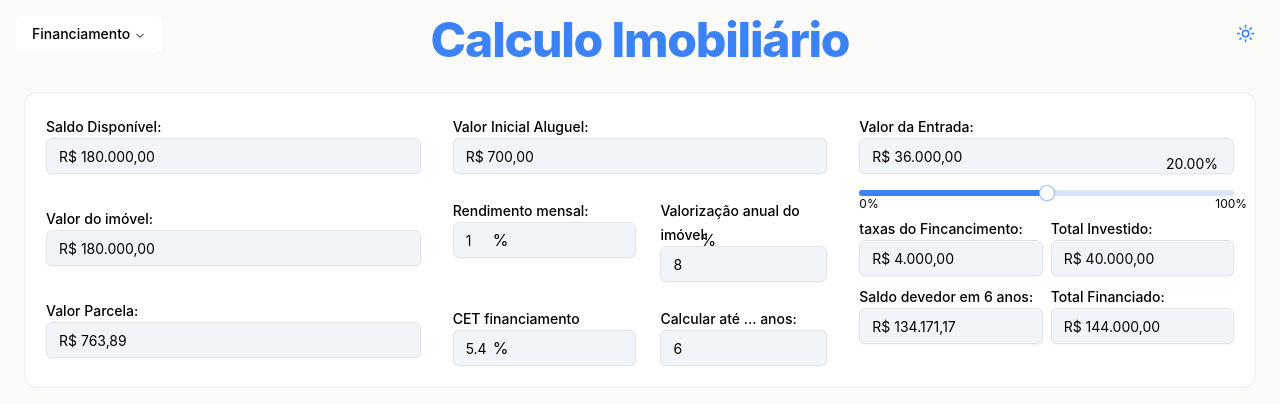
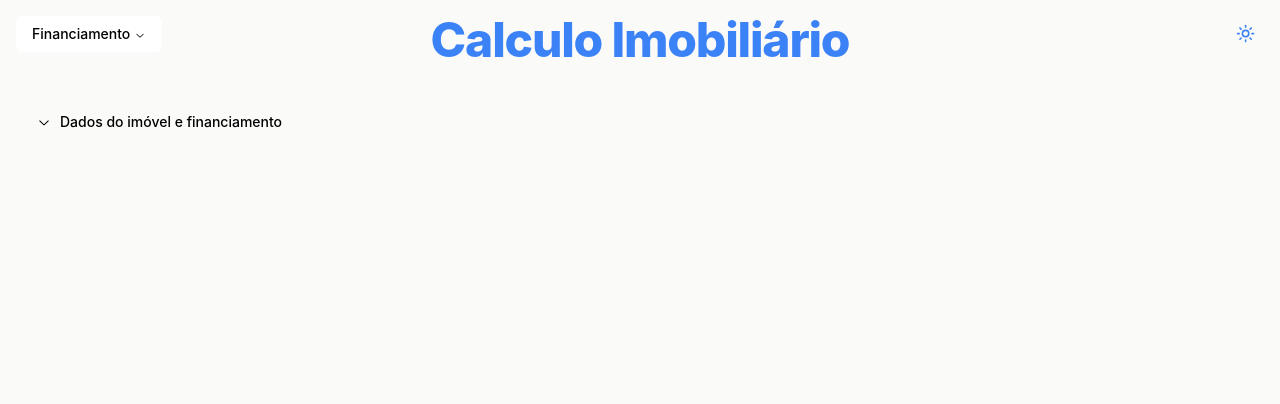
Before and after one commit to brunobeise/calculo-imobiliario, a React (Vite) app: page / in a window 1280 px wide. Shown: the top 404 px of the page. Built offline with nearby package versions, Linux system fonts and the light colour scheme.

Commit message:
accordion

```diff
--- a/package.json
+++ b/package.json
@@ -11,6 +11,7 @@
   },
   "dependencies": {
     "@hookform/resolvers": "^3.3.4",
+    "@radix-ui/react-accordion": "^1.1.2",
     "@radix-ui/react-dropdown-menu": "^2.0.6",
     "@radix-ui/react-icons": "^1.3.0",
     "@radix-ui/react-label": "^2.0.2",
--- a/src/components/ImovelDataCard.tsx
+++ b/src/components/ImovelDataCard.tsx
@@ -2,7 +2,6 @@
 import { formatterReal, numeroParaReal, realParaNumero } from "@/lib/formatter";
 import { useState, useContext, useEffect } from "react";
 import { ImovelData, ImovelDataContext } from "../imovelDataContext";
-import { Card } from "./ui/card";
 import { Label } from "./ui/label";
 import { Input } from "./ui/input";
 import { Slider } from "./ui/slider";
@@ -12,6 +11,13 @@ import {
   calcValorizaçãoAluguel,
   calcValorizaçãoImóvel,
 } from "@/lib/calcs";
+import TypographyH3 from "./ui/typography";
+import {
+  Accordion,
+  AccordionContent,
+  AccordionItem,
+  AccordionTrigger,
+} from "./ui/accordion";
 
 export default function CardDadosImóvel() {
   const { imovelData, setImovelData } = useContext(ImovelDataContext);
@@ -27,6 +33,7 @@ export default function CardDadosImóvel() {
     valorInicialAluguel,
     valorParcela,
     taxaValorizaçãoDoImovel,
+    anosFinanciamento,
   } = imovelData;
 
   // const [lockMap, setLockMap] = useState({ saldoDevedor: false });
@@ -84,13 +91,14 @@ export default function CardDadosImóvel() {
 
     const valorParcela = calcValorParcela(
       valorImovel - valorEntrada,
-      taxaDeJuros
+      taxaDeJuros,
+      anosFinanciamento
     );
 
     const saldoDevedor = calcSaldoDevedor(
       valorImovel - valorEntrada,
       taxaDeJuros,
-      35,
+      anosFinanciamento,
       12 * anoFinal
     );
 
@@ -108,13 +116,22 @@ export default function CardDadosImóvel() {
     valorEntrada,
     taxaDeJuros,
     taxaValorizaçãoDoImovel,
+    anosFinanciamento,
   ]);
 
   return (
     <>
-      <Card className="col-span-12 mt-10 mx-2 p-5">
-        <form className="grid grid-cols-3 gap-8">
-          <div className="grid grid-flow-row gap-6">
+      <Accordion
+        className="mt-24 sm:mt-10 md:p-2 lg:p-5"
+        type="single"
+        collapsible
+      >
+        <AccordionItem value="item-1">
+          <AccordionTrigger>Dados do imóvel e financiamento</AccordionTrigger>
+          <AccordionContent className="mt-2">
+            <form className="grid grid-cols-1 gap-8">
+              <TypographyH3 text={"Informações do Imóvel"} />
+              <div className="grid grid-cols-1 lg:grid-cols-3  gap-6">
                 <div>
                   <Label htmlFor="valorImovel">Saldo Disponível:</Label>
                   <Input
@@ -125,7 +142,6 @@ export default function CardDadosImóvel() {
                     required
                   />
                 </div>
-
                 <div>
                   <Label htmlFor="valorImovel">Valor do imóvel:</Label>
                   <Input
@@ -136,7 +152,140 @@ export default function CardDadosImóvel() {
                     required
                   />
                 </div>
+                <div className="relative">
+                  <Label htmlFor="valorizaçãoDoImóvel">
+                    Valorização anual do imóvel:
+                  </Label>
+                  <Input
+                    onChange={(e) =>
+                      setImovelData(
+                        "taxaValorizaçãoDoImovel",
+                        Number(e.target.value)
+                      )
+                    }
+                    type="number"
+                    step={0.1}
+                    id="valorizaçãoDoImóvel"
+                    value={taxaValorizaçãoDoImovel}
+                    required
+                  />
+                  <span className={`absolute top-[1.85rem] left-[2.5rem]`}>
+                    %
+                  </span>
+                </div>
+              </div>
 
+              <TypographyH3 text={"Informações do Financiamento"} />
+
+              <div className="grid grid-cols-1 lg:grid-cols-3  gap-6">
+                <div>
+                  <Label htmlFor="valorImovel">Valor da Entrada:</Label>
+                  <div className="relative">
+                    <Input
+                      onChange={handleChangeReal}
+                      type="text"
+                      id="valorEntrada"
+                      value={valorEntradaField}
+                      required
+                    />
+                    <span className="text-sm absolute top-[50%] translate-y-[-50%] right-[1rem]">
+                      {((valorEntrada / valorImovel) * 100).toFixed(2) + "%"}
+                    </span>
+                  </div>
+
+                  <div className="relative mb-5 mt-4">
+                    <Slider
+                      onValueChange={(e) => {
+                        setImovelData(
+                          "valorEntrada",
+                          (valorImovel * e[0]) / 10
+                        );
+                        setvalorEntradaField(
+                          formatterReal((valorImovel * 100 * e[0]) / 10)
+                        );
+                      }}
+                      id="labels-range-Input"
+                      defaultValue={[5]}
+                      min={0}
+                      max={10}
+                    />
+
+                    <span className="text-xs text-gray-500 dark:text-gray-400 absolute start-0 ">
+                      0%
+                    </span>
+
+                    <span className="text-xs text-gray-500 dark:text-gray-400 absolute start-[95%]">
+                      100%
+                    </span>
+                  </div>
+                </div>
+
+                <div>
+                  <Label htmlFor="taxasFincancimento">
+                    Taxas do fincancimento:
+                  </Label>
+                  <Input
+                    onChange={handleChangeReal}
+                    type="text"
+                    id="taxasFincancimento"
+                    value={taxasFincancimentoField}
+                    required
+                  />
+                </div>
+
+                <div className="relative">
+                  <Label htmlFor="taxadejuros">CET financiamento</Label>
+                  <Input
+                    onChange={(e) => {
+                      if (Number(e.target.value) > 0)
+                        setImovelData("taxaDeJuros", Number(e.target.value));
+                    }}
+                    step={0.1}
+                    id="taxadejuros"
+                    type="number"
+                    value={taxaDeJuros}
+                  />
+                  <span className={`absolute top-[1.85rem] left-[2.5rem]`}>
+                    %
+                  </span>
+                </div>
+
+                <div>
+                  <Label htmlFor="saldoDevedor">
+                    Saldo devedor em {anoFinal} anos:
+                  </Label>
+                  <Input
+                    onChange={handleChangeReal}
+                    id="saldoDevedor"
+                    value={saldoDevedorField}
+                  />
+                </div>
+
+                <div>
+                  <Label htmlFor="taxasFincancimento">Total Investido:</Label>
+                  <Input
+                    onChange={() => {}}
+                    type="text"
+                    id="taxasFincancimento"
+                    value={numeroParaReal(valorEntrada + taxasFincancimento)}
+                    required
+                  />
+                </div>
+
+                <div>
+                  <Label htmlFor="taxasFincancimento">Total Financiado:</Label>
+                  <Input
+                    onChange={() => {}}
+                    type="text"
+                    id="taxasFincancimento"
+                    value={numeroParaReal(valorImovel - valorEntrada)}
+                    required
+                  />
+                </div>
+              </div>
+
+              <TypographyH3 text={"Cálculo do Financiamento"} />
+              <div className="grid grid-cols-1 lg:grid-cols-3  gap-6">
                 <div>
                   <Label htmlFor="valorImovel">Valor Parcela:</Label>
                   <Input
@@ -147,10 +296,43 @@ export default function CardDadosImóvel() {
                     required
                   />
                 </div>
+
+                <div>
+                  <Label htmlFor="anos">Calcular até ... anos:</Label>
+                  <Input
+                    onChange={(e) => {
+                      if (Number(e.target.value) > 0)
+                        setImovelData("anoFinal", Number(e.target.value));
+                    }}
+                    id="anos"
+                    type="number"
+                    value={anoFinal}
+                  />
                 </div>
 
-          <div className="grid grid-flow-cols gap-6">
-            <div className="col-span-2">
+                <div>
+                  <Label htmlFor="anosfinanciamento">
+                    Tempo do financiamento
+                  </Label>
+                  <Input
+                    onChange={(e) => {
+                      if (Number(e.target.value))
+                        setImovelData(
+                          "anosFinanciamento",
+                          Number(e.target.value)
+                        );
+                    }}
+                    id="anosfinanciamento"
+                    type="number"
+                    value={anosFinanciamento}
+                  />
+                </div>
+              </div>
+
+              <TypographyH3 text={"Rendimento e Aluguel"} />
+
+              <div className="grid grid-cols-2 gap-6">
+                <div>
                   <Label htmlFor="valorImovel">Valor Inicial Aluguel:</Label>
                   <Input
                     className=""
@@ -174,145 +356,15 @@ export default function CardDadosImóvel() {
                     value={rendimentoMensal}
                     required
                   />
-              <span className={`absolute top-[1.85rem] left-[2.5rem]`}>%</span>
-            </div>
-
-            <div className="relative">
-              <Label htmlFor="valorizaçãoDoImóvel">
-                Valorização anual do imóvel:
-              </Label>
-              <Input
-                onChange={(e) =>
-                  setImovelData(
-                    "taxaValorizaçãoDoImovel",
-                    Number(e.target.value)
-                  )
-                }
-                type="number"
-                step={0.1}
-                id="valorizaçãoDoImóvel"
-                value={taxaValorizaçãoDoImovel}
-                required
-              />
-              <span className={`absolute top-[1.85rem] left-[2.5rem]`}>%</span>
-            </div>
-
-            <div className="relative">
-              <Label htmlFor="taxadejuros">CET financiamento</Label>
-              <Input
-                onChange={(e) => {
-                  if (Number(e.target.value) > 0)
-                    setImovelData("taxaDeJuros", Number(e.target.value));
-                }}
-                step={0.1}
-                id="taxadejuros"
-                type="number"
-                value={taxaDeJuros}
-              />
-              <span className={`absolute top-[1.85rem] left-[2.5rem]`}>%</span>
-            </div>
-
-            <div>
-              <Label htmlFor="anos">Calcular até ... anos:</Label>
-              <Input
-                onChange={(e) => {
-                  if (Number(e.target.value) > 0)
-                    setImovelData("anoFinal", Number(e.target.value));
-                }}
-                id="anos"
-                type="number"
-                value={anoFinal}
-              />
-            </div>
-          </div>
-
-          <div>
-            <div className="relative">
-              <Label htmlFor="valorImovel">Valor da Entrada:</Label>
-              <Input
-                onChange={handleChangeReal}
-                type="text"
-                id="valorEntrada"
-                value={valorEntradaField}
-                required
-              />
-              <span className="text-sm absolute top-[2.5rem] right-[1rem]">
-                {((valorEntrada / valorImovel) * 100).toFixed(2) + "%"}
-              </span>
-              <div className="relative mb-5 mt-4">
-                <Slider
-                  onValueChange={(e) => {
-                    setImovelData("valorEntrada", (valorImovel * e[0]) / 10);
-                    setvalorEntradaField(
-                      formatterReal((valorImovel * 100 * e[0]) / 10)
-                    );
-                  }}
-                  id="labels-range-Input"
-                  defaultValue={[5]}
-                  min={0}
-                  max={10}
-                />
-
-                <span className="text-xs text-gray-500 dark:text-gray-400 absolute start-0 ">
-                  0%
-                </span>
-
-                <span className="text-xs text-gray-500 dark:text-gray-400 absolute start-[95%]">
-                  100%
+                  <span className={`absolute top-[1.85rem] left-[2.5rem]`}>
+                    %
                   </span>
                 </div>
               </div>
-
-            <div className="grid grid-cols-2 gap-2">
-              <div>
-                <Label htmlFor="taxasFincancimento">
-                  taxas do Fincancimento:
-                </Label>
-                <Input
-                  onChange={handleChangeReal}
-                  type="text"
-                  id="taxasFincancimento"
-                  value={taxasFincancimentoField}
-                  required
-                />
-              </div>
-
-              <div>
-                <Label htmlFor="taxasFincancimento">Total Investido:</Label>
-                <Input
-                  onChange={() => {}}
-                  type="text"
-                  id="taxasFincancimento"
-                  value={numeroParaReal(valorEntrada + taxasFincancimento)}
-                  required
-                />
-              </div>
-
-              <div>
-                <Label htmlFor="saldoDevedor">
-                  Saldo devedor em {anoFinal} anos:
-                </Label>
-                <Input
-                  onChange={handleChangeReal}
-                  id="saldoDevedor"
-                  value={saldoDevedorField}
-                />
-              </div>
-
-              <div>
-                <Label htmlFor="taxasFincancimento">Total Financiado:</Label>
-                <Input
-                  onChange={() => {}}
-                  type="text"
-                  id="taxasFincancimento"
-                  value={numeroParaReal(valorImovel - valorEntrada)}
-                  required
-                />
-              </div>
-            </div>
-          </div>
             </form>
-      </Card>
+          </AccordionContent>
+        </AccordionItem>
+      </Accordion>
     </>
   );
 }
--- a/src/components/header.tsx
+++ b/src/components/header.tsx
@@ -1,7 +1,3 @@
-"use client";
-
-import * as React from "react";
-
 import { cn } from "@/lib/utils";
 import {
   NavigationMenu,
@@ -13,6 +9,7 @@ import {
 } from "@/components/ui/navigation-menu";
 import { Link, useLocation } from "react-router-dom";
 import { ModeToggle } from "./mode-toggle";
+import { forwardRef } from "react";
 
 interface HeaderProps {
   routes: {
@@ -32,7 +29,9 @@ export default function Header(props: HeaderProps) {
       <NavigationMenu>
         <NavigationMenuList>
           <NavigationMenuItem>
-            <NavigationMenuTrigger>Financiamento</NavigationMenuTrigger>
+            <NavigationMenuTrigger onMouseEnter={() => {}}>
+              Financiamento
+            </NavigationMenuTrigger>
             <NavigationMenuContent>
               <ul className="grid gap-3 p-4 md:w-[500px] md:grid-cols-1 ">
                 {props.routes.map((component) => (
@@ -63,7 +62,7 @@ export default function Header(props: HeaderProps) {
   );
 }
 
-const ListItem = React.forwardRef<
+const ListItem = forwardRef<
   React.ElementRef<"a">,
   React.ComponentPropsWithoutRef<"a">
 >(({ className, title, children, ...props }, ref) => {
--- /dev/null
+++ b/src/components/ui/accordion.tsx
@@ -0,0 +1,51 @@
+import * as React from "react";
+import * as AccordionPrimitive from "@radix-ui/react-accordion";
+import { ChevronDownIcon } from "@radix-ui/react-icons";
+
+import { cn } from "@/lib/utils";
+
+const Accordion = AccordionPrimitive.Root;
+
+const AccordionItem = React.forwardRef<
+  React.ElementRef<typeof AccordionPrimitive.Item>,
+  React.ComponentPropsWithoutRef<typeof AccordionPrimitive.Item>
+>(({ className, ...props }, ref) => (
+  <AccordionPrimitive.Item ref={ref} className={cn(className)} {...props} />
+));
+AccordionItem.displayName = "AccordionItem";
+
+const AccordionTrigger = React.forwardRef<
+  React.ElementRef<typeof AccordionPrimitive.Trigger>,
+  React.ComponentPropsWithoutRef<typeof AccordionPrimitive.Trigger>
+>(({ className, children, ...props }, ref) => (
+  <AccordionPrimitive.Header className="flex">
+    <AccordionPrimitive.Trigger
+      ref={ref}
+      className={cn(
+        "flex flex-1 items-center text-sm font-medium transition-all hover:underline [&[data-state=open]>svg]:rotate-180",
+        className
+      )}
+      {...props}
+    >
+      <ChevronDownIcon className="h-4 w-4 me-2 shrink-0 text-muted-foreground transition-transform duration-200" />
+      {children}
+    </AccordionPrimitive.Trigger>
+  </AccordionPrimitive.Header>
+));
+AccordionTrigger.displayName = AccordionPrimitive.Trigger.displayName;
+
+const AccordionContent = React.forwardRef<
+  React.ElementRef<typeof AccordionPrimitive.Content>,
+  React.ComponentPropsWithoutRef<typeof AccordionPrimitive.Content>
+>(({ className, children, ...props }, ref) => (
+  <AccordionPrimitive.Content
+    ref={ref}
+    className="overflow-hidden text-sm data-[state=closed]:animate-accordion-up data-[state=open]:animate-accordion-down rounded-xl bg-card text-card-foreground light:shadow border-2 border-secondary p-5"
+    {...props}
+  >
+    <div className={cn("pb-4 pt-0", className)}>{children}</div>
+  </AccordionPrimitive.Content>
+));
+AccordionContent.displayName = AccordionPrimitive.Content.displayName;
+
+export { Accordion, AccordionItem, AccordionTrigger, AccordionContent };
--- /dev/null
+++ b/src/components/ui/typography.tsx
@@ -0,0 +1,7 @@
+export default function TypographyH3({ text }: { text: string }) {
+  return (
+    <h3 className="scroll-m-20 text-2xl font-semibold tracking-tight mb-[-1rem]">
+      {text}
+    </h3>
+  );
+}
--- a/src/imovelDataContext.tsx
+++ b/src/imovelDataContext.tsx
@@ -16,6 +16,7 @@ export type ImovelData = {
   rendimentoMensal: number;
   saldoPessoal: number;
   anoFinal: number;
+  anosFinanciamento: number;
   patrimonioInvestido: number;
   taxaValorizaçãoDoImovel: number;
   saldoDevedor: number;
@@ -38,6 +39,7 @@ export const ImovelDataProvider = ({ children }: { children: ReactNode }) => {
     valorInicialAluguel: 700,
     valorAluguel: [700, 756, 816.48, 881.79, 952.34, 1028.52],
     valorImóvelValorizado: 285637,
+    anosFinanciamento: 35,
     taxasFincancimento: 4000,
     rendimentoMensal: 1,
     saldoPessoal: 180000,
--- a/src/lib/calcs.ts
+++ b/src/lib/calcs.ts
@@ -13,13 +13,13 @@ export function calcValorizaçãoImóvel(valorImovel: number, taxaDeJuros: numbe
     );
 }
 
-export function calcValorParcela(valorFinanciado: number, taxaDeJuros: number) {
+export function calcValorParcela(valorFinanciado: number, taxaDeJuros: number, anosFinanciamento: number) {
     const taxaMensal = taxaDeJuros / 100 / 12;
 
 
     return valorFinanciado *
-        (taxaMensal * Math.pow((1 + taxaMensal), 35 * 12)) /
-        (Math.pow((1 + taxaMensal), 35 * 12) - 1);
+        (taxaMensal * Math.pow((1 + taxaMensal), anosFinanciamento * 12)) /
+        (Math.pow((1 + taxaMensal), anosFinanciamento * 12) - 1);
 
 }
 
--- a/src/pages/financiamentoxavista/index.tsx
+++ b/src/pages/financiamentoxavista/index.tsx
@@ -26,9 +26,9 @@ export default function FinanciamentoXAvista() {
       });
     }
 
-    if (imovelData.anoFinal > 35) {
+    if (imovelData.anoFinal > 35 || imovelData.anosFinanciamento > 35) {
       newErrors.push({
-        title: "Ano final inválido",
+        title: "Ano final ou tempo de financiamento inválido.",
         message: "Prazo do financimaneto é de no máximo 35 anos",
       });
     }
--- a/tailwind.config.ts
+++ b/tailwind.config.ts
@@ -40,8 +40,6 @@ const config: Config = {
       input: 'hsl(var(--input))',
       ring: 'hsl(var(--ring))',
       white: "#fafaf9"
-      // Não é uma cor, então não deve ser incluído aqui
-      // radius: 'var(--radius)',
     },
     extend: {
 
```
Also changed, not shown: 1 other file (tests, documents, lock files or other folders). Lines whose indentation alone changed are shown as unchanged.
